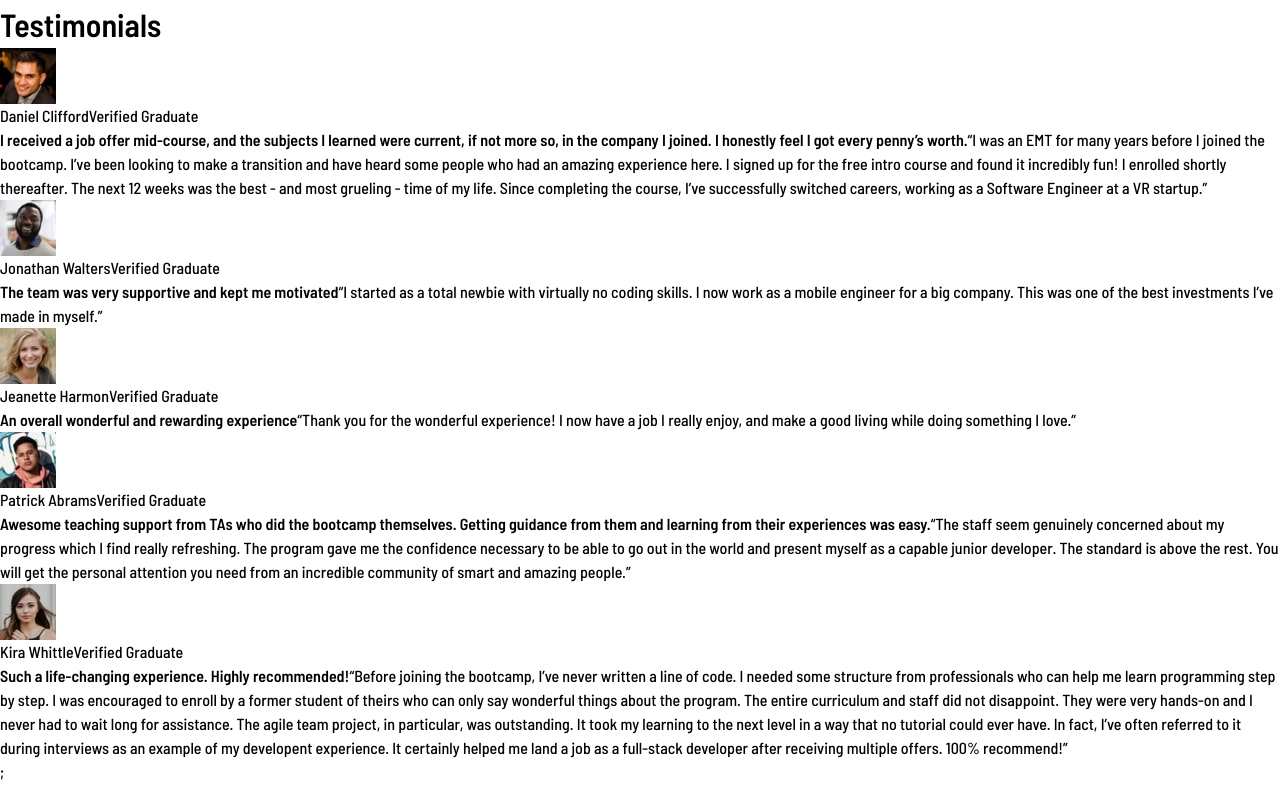
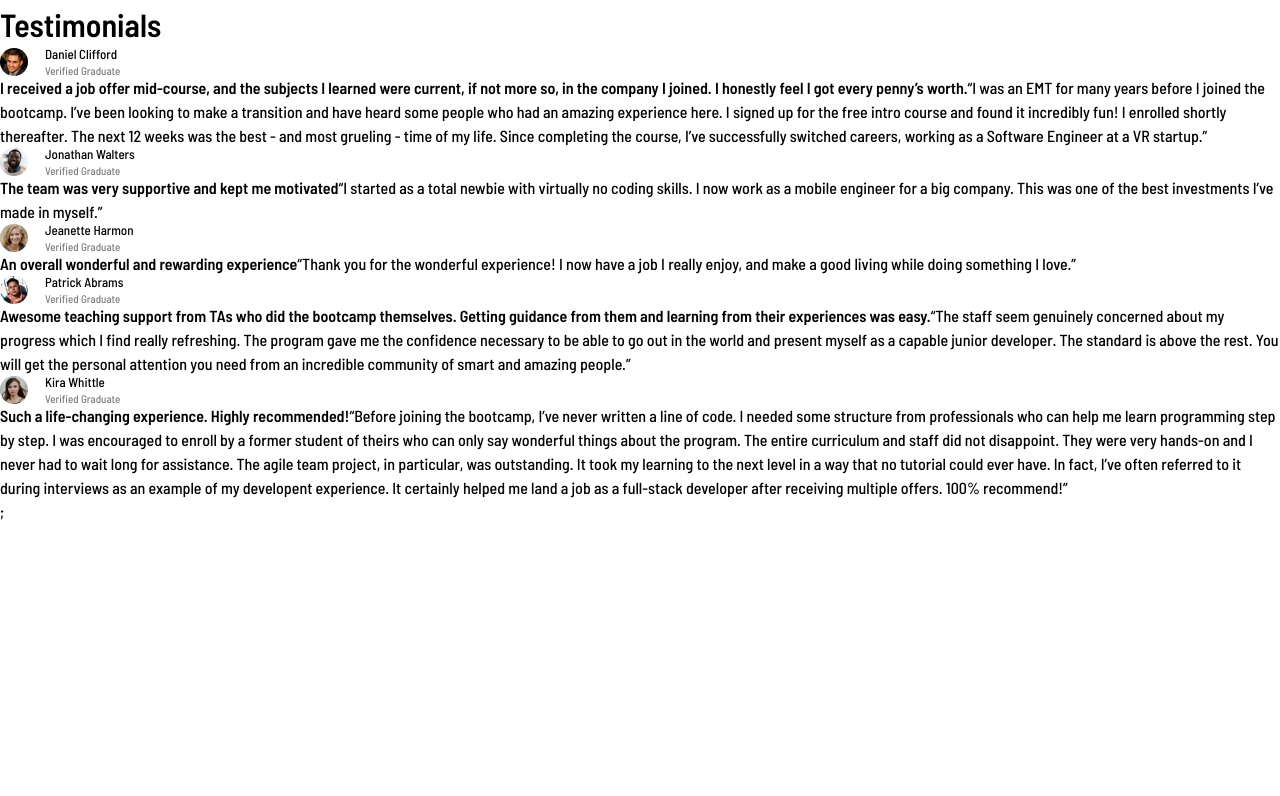
Before and after one commit to rupali317/testimonials-grid-section, a React (Create React App) app: page / in a window 1280 px wide. Shown: the top 796 px of the page. Built offline with nearby package versions, Linux system fonts and the light colour scheme.

Commit message:
Working on the styling for reviewer section

```diff
--- a/src/component/Reviewer/Reviewer.jsx
+++ b/src/component/Reviewer/Reviewer.jsx
@@ -2,17 +2,17 @@ import * as ReviewerStyles from "../../styles/Reviewer.style";
 
 export const Reviewer = (props) => {
   return (
-    <section>
+    <ReviewerStyles.Section>
       <ReviewerStyles.Image
         src={props.imageUrl}
         alt=""
         role="presentation"
         $hasImageStroke={props.hasImageStroke}
       />
-      <span>{props.name}</span>
-      <span>
-        {props.isVerifiedGraduate ? "Verified Graduate" : "Unverified user"}
-      </span>
-    </section>
+      <ReviewerStyles.Name>{props.name}</ReviewerStyles.Name>
+      <ReviewerStyles.Status>
+        {props.isVerifiedGraduate ? "Verified Graduate" : "Unverified User"}
+      </ReviewerStyles.Status>
+    </ReviewerStyles.Section>
   );
 };
--- a/src/styles/Global.style.jsx
+++ b/src/styles/Global.style.jsx
@@ -46,6 +46,11 @@ export const BaseStyles = createGlobalStyle`
 
         /* Shadows */
         --shadow-1: 2.5rem 3.75rem 3.125rem -2.9375rem var(--color-5); /* 40px 60px 50px -47px */
+
+        /* Opacity */
+        --opacity-1: 0.5;
+        --opacity-2: 0.7;
+        --opacity-3: 1;
     }
 
     @font-face {
@@ -115,6 +120,7 @@ export const ResetStyles = createGlobalStyle`
 export const DefaultStyles = createGlobalStyle`
     body {
         font-family: "BarlowSemiCondensed";
+        font-weight: var(--font-weight-medium);
     }
 
     .visually-hidden {
--- a/src/styles/Reviewer.style.jsx
+++ b/src/styles/Reviewer.style.jsx
@@ -1,3 +1,38 @@
-import { styled } from "styled-components";
+import { styled, css } from "styled-components";
 
-export const Image = styled.img``;
+export const Section = styled.section`
+  display: grid;
+  grid-template-areas:
+    "area-image area-name"
+    "area-image area-status";
+  grid-template-columns: 1.75rem auto;
+  grid-column-gap: var(--space-base);
+  grid-row-gap: var(--space-xs-2);
+`;
+
+export const Image = styled.img`
+  grid-area: area-image;
+  border-radius: var(--border-radius-round);
+  width: 1.75rem; /* 28px */
+  height: 1.75rem; /* 28px */
+  ${(props) => {
+    if (props.$hasImageStroke) {
+      css`
+        outline: var(--border-width-m) solid var(--color-6);
+      `;
+    }
+  }}
+`;
+
+export const Name = styled.span`
+  grid-area: area-name;
+  font-size: var(--font-size-s);
+  line-height: var(--line-height-s);
+`;
+
+export const Status = styled.span`
+  grid-area: area-status;
+  font-size: var(--font-size-xs);
+  line-height: var(--line-height-xs);
+  opacity: var(--opacity-1);
+`;
```
